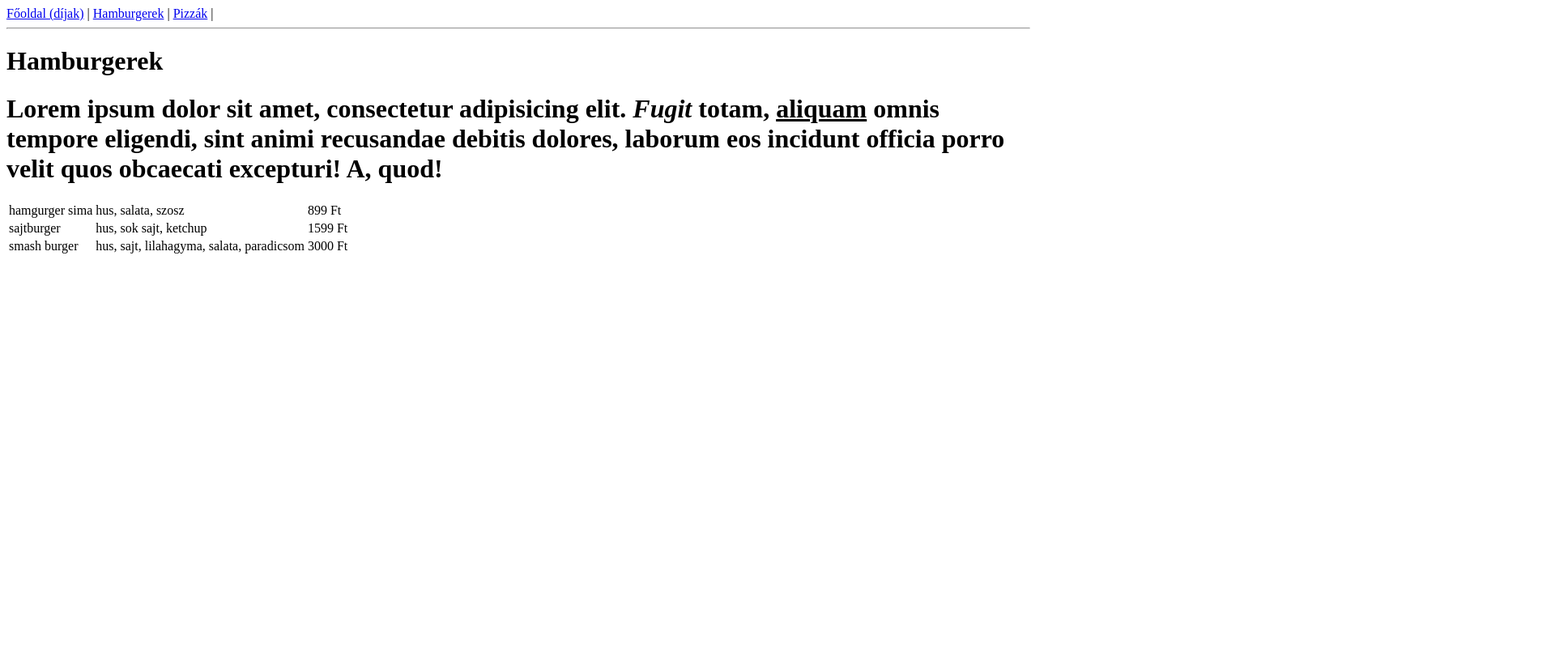
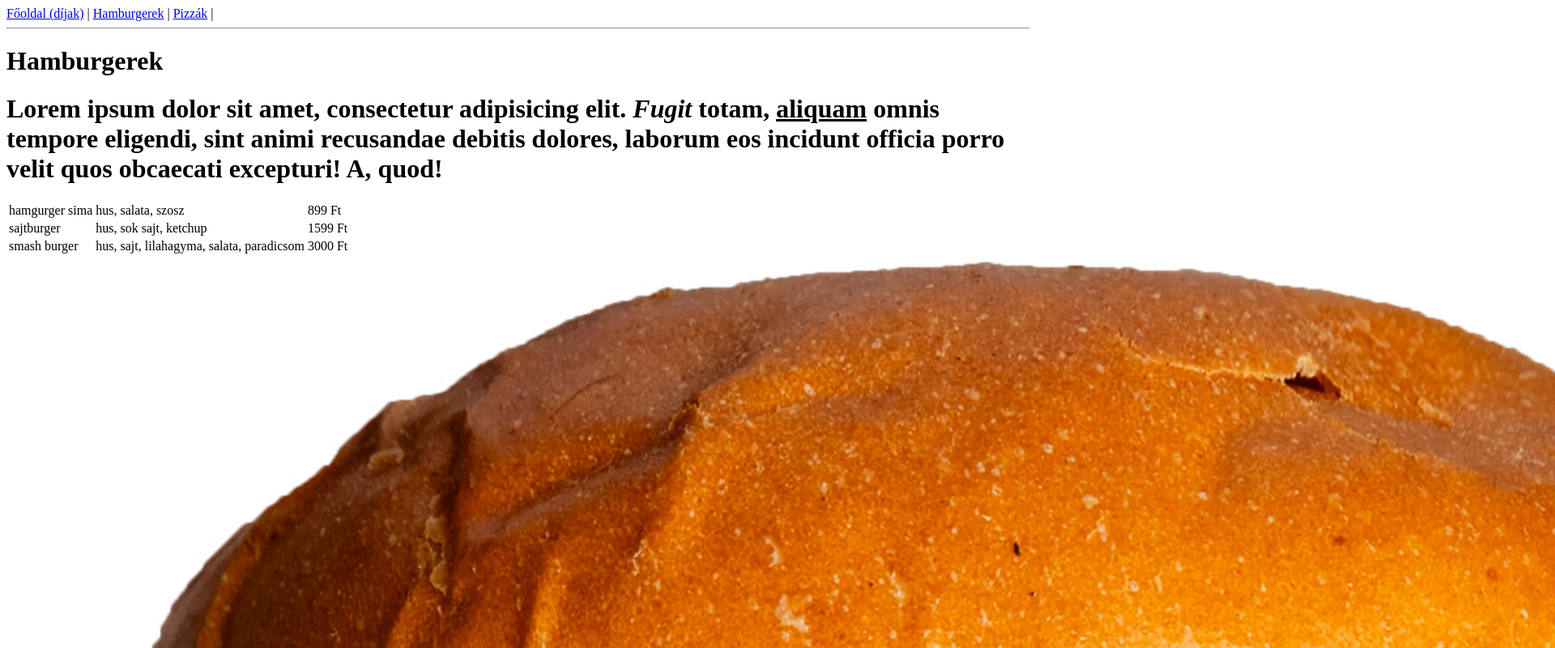
Before and after one commit to SzerencsesLucky/etterem, a plain HTML site: page hamburgerek.html in a window 1280 px wide. Shown: the top 800 px of the page at 81% size, 1920 px wide, since content can reach past the window. Drawn offline with Linux system fonts and the light colour scheme.

Commit message:
hamburger kep

```diff
--- a/hamburgerek.html
+++ b/hamburgerek.html
@@ -35,3 +35,4 @@
 </body>
 
 </html>
+<img src="./img/hamburger.webp" alt="Burgir">
```
